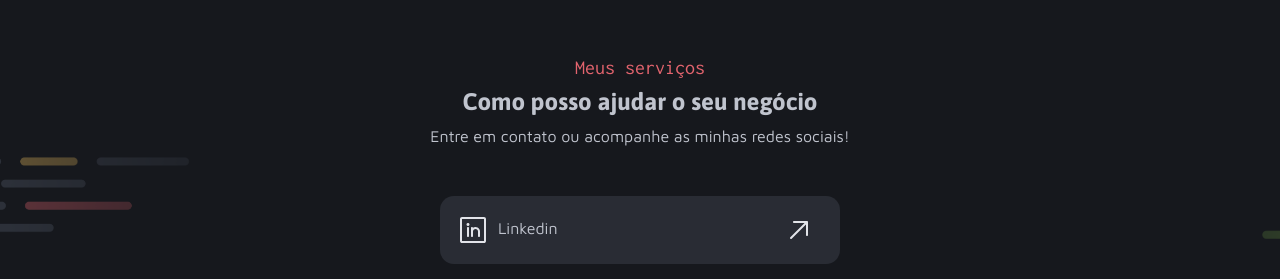
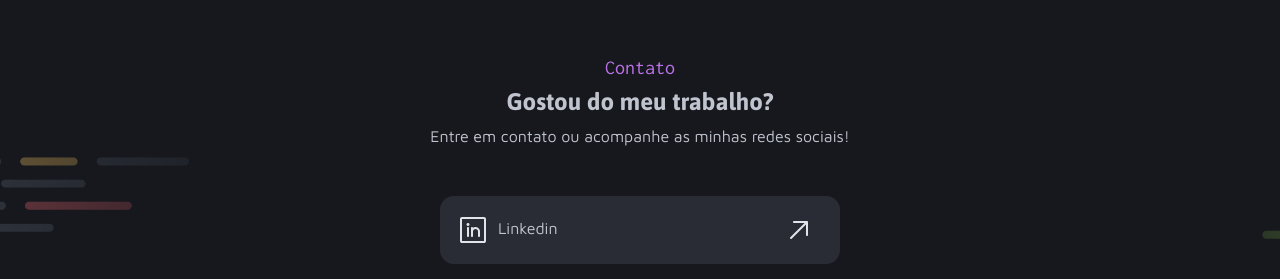
Before and after one commit to Luizsepa/Projeto-portifolio-dev, a plain HTML site: page index.html in a window 1280 px wide. Shown: the part 2212-2491 px from the top of the page. Drawn offline with Linux system fonts and the light colour scheme.

Commit message:
Arrumando Frasses

```diff
--- a/index.html
+++ b/index.html
@@ -172,8 +172,8 @@
       </section>
       <section id="contact">
         <div id="text">
-          <p class="subtitle" style="color: var(--red)">Meus serviços</p>
-          <h2 class="title-md">Como posso ajudar o seu negócio</h2>
+          <p class="subtitle" style="color: var(--purple)">Contato</p>
+          <h2 class="title-md">Gostou do meu trabalho?</h2>
           <p class="text-md">
             Entre em contato ou acompanhe as minhas redes sociais!
           </p>
```
